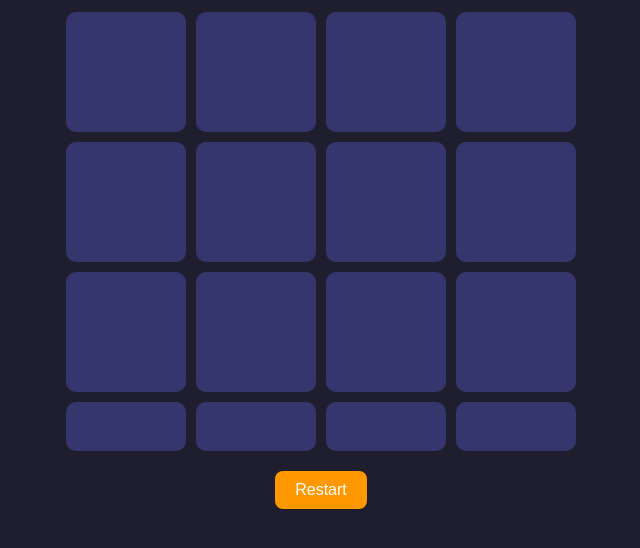
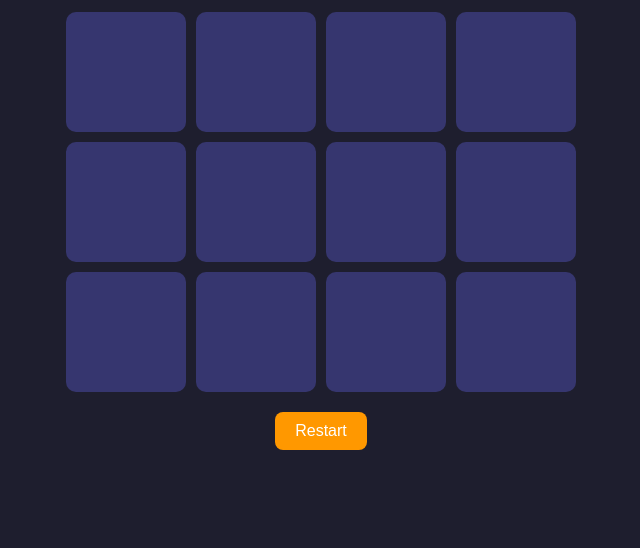
Before and after one commit to Maha-an/Pair-Up, a plain HTML site: page index.html in a window 1280 px wide. Shown: the part 104-652 px from the top of the page, without its empty margins (319-959 px from the left). Drawn offline with Linux system fonts and the light colour scheme.

```diff
--- a/index.html
+++ b/index.html
@@ -91,7 +91,7 @@
   <button id="restart">Restart</button>
 
   <script>
-    const symbols = ['🍎', '🍌', '🍇', '🍓', '🍊', '🍉', '🥝', '🍑'];  // 6 symbols = 6 pairs
+    const symbols = ['🍎', '🍌', '🍇', '🍓', '🍊', '🍉'];  // 6 symbols = 6 pairs
     let board = document.getElementById('board');
     let movesEl = document.getElementById('moves');
     let pairsEl = document.getElementById('pairs');
```
